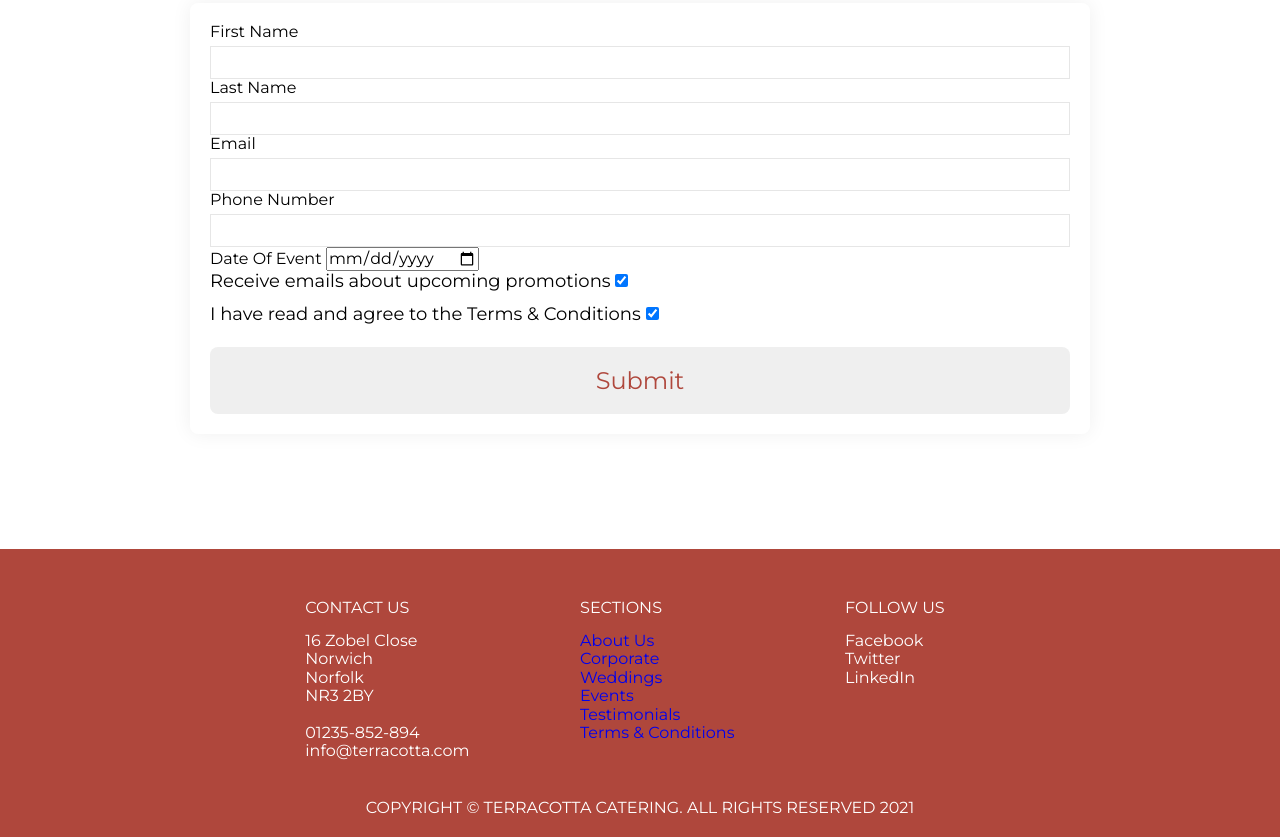
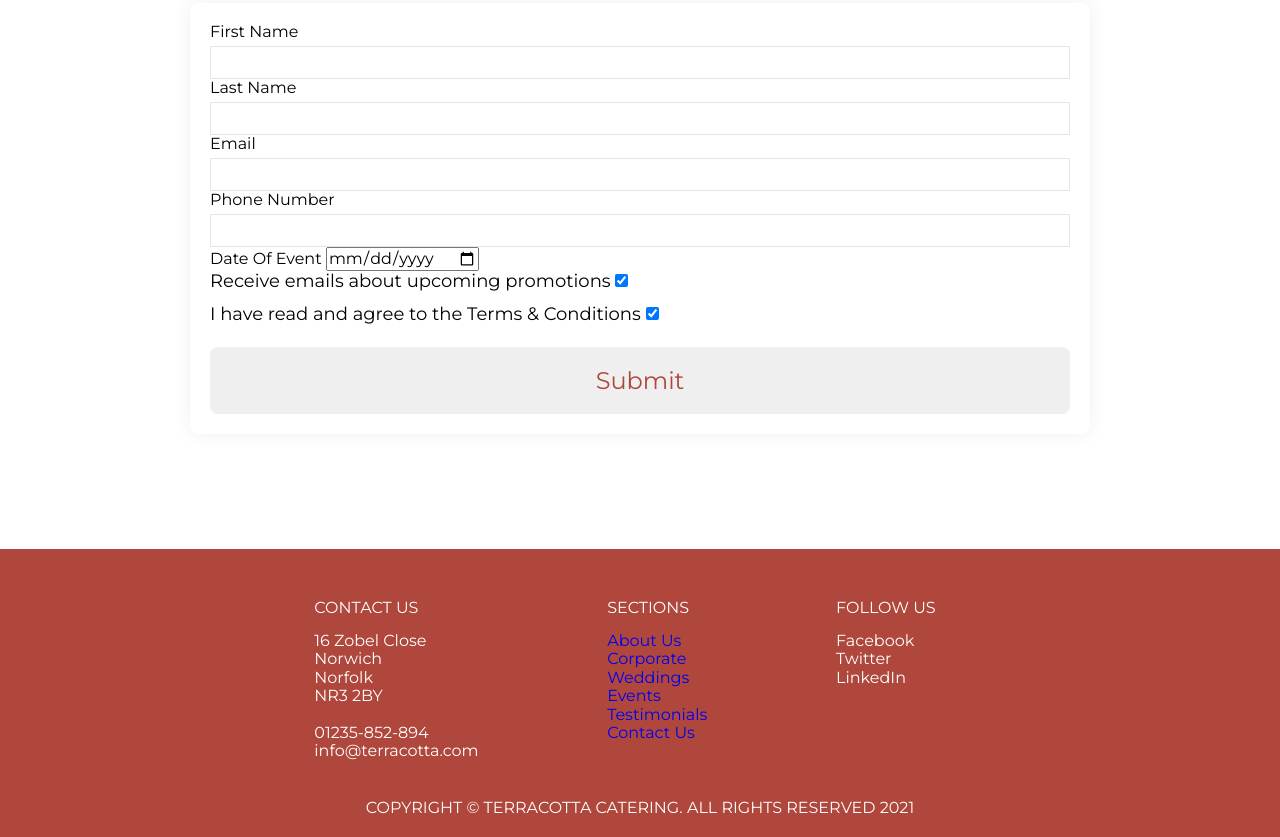
Before and after one commit to Tomby07/Pair-Project, a plain HTML site: page booking.html in a window 1280 px wide. Shown: the part 489-1326 px from the top of the page. Drawn offline with Linux system fonts and the light colour scheme.

Commit message:
Minor Change

```diff
--- a/booking.html
+++ b/booking.html
@@ -81,7 +81,7 @@
                           <li><a href="services.html">Weddings</a></li>
                           <li><a href="services.html">Events</a></li>
                           <li><a href="testimonials.html">Testimonials</a></li>
-                          <li><a href="contact.html">Terms & Conditions</a></li>
+                          <li><a href="contact.html">Contact Us</a></li>
                       </ul>
                   </div>
                   <div class="follow-us">
```
Also changed, not shown: contact.html (+1 -1 lines), index.html (+1 -1 lines).
